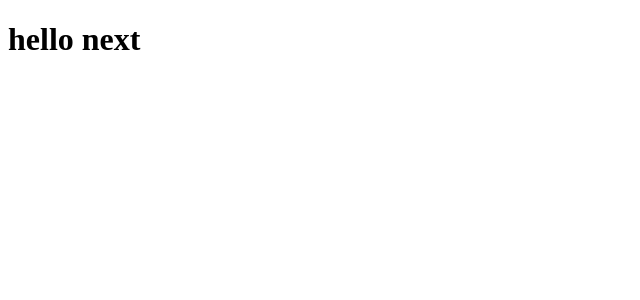
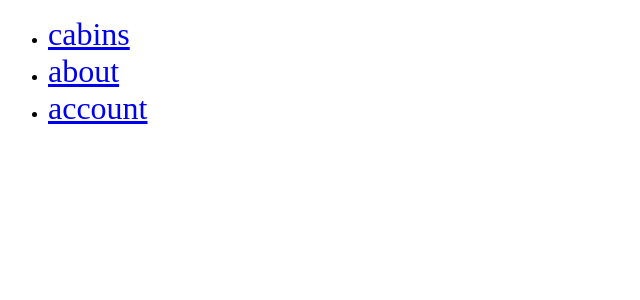
Before and after one commit to matinz03/the-wild-oasis-website, a Next.js app: page / in a window 1280 px wide. Shown: the top 300 px of the page, without its empty margins (0-640 px from the left). Built offline with nearby package versions, Linux system fonts and the light colour scheme.

Commit message:
Add Navigation

```diff
--- /dev/null
+++ b/app/components/Navigation.js
@@ -0,0 +1,27 @@
+import Link from "next/link";
+
+function Navigation() {
+  return (
+    <div>
+      <ul>
+        <li>
+          <Link style={{ fontSize: "32px" }} href="/cabins">
+            cabins
+          </Link>
+        </li>
+        <li>
+          <Link style={{ fontSize: "32px" }} href="/about">
+            about
+          </Link>
+        </li>
+        <li>
+          <Link style={{ fontSize: "32px" }} href="/account">
+            account
+          </Link>
+        </li>
+      </ul>
+    </div>
+  );
+}
+
+export default Navigation;
--- a/app/page.js
+++ b/app/page.js
@@ -1,3 +1,9 @@
+import Navigation from "./components/Navigation";
+
 export default function Page() {
-  return <h1>hello next </h1>;
+  return (
+    <div>
+      <Navigation />
+    </div>
+  );
 }
```
